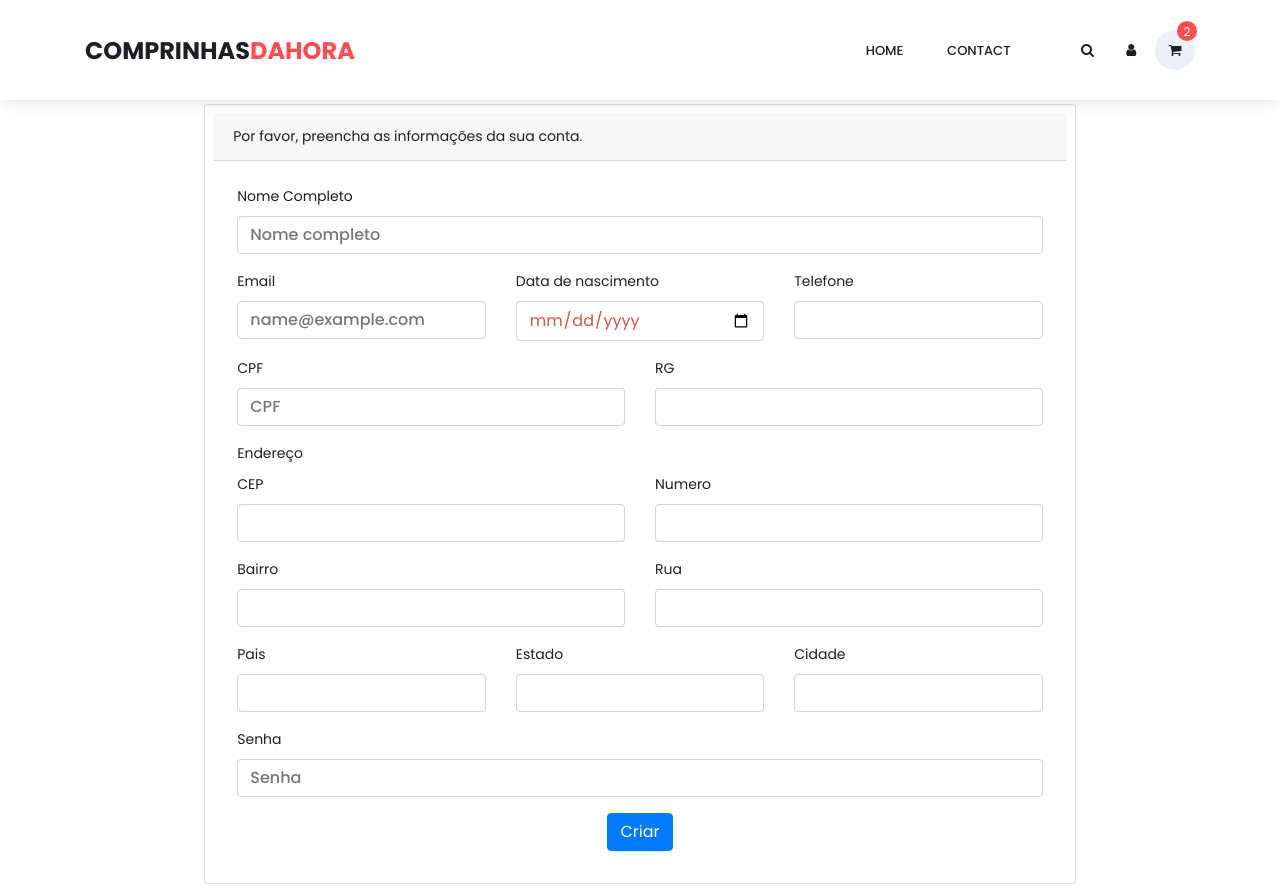
After one commit to wbs2A/CarrinhoDeComprasLPC, a PHP site: page /views/registrar.php in a window 1280 px wide. The commit adds this page. Run offline with PHP 8.4, Linux system fonts and the light colour scheme; data comes from the database, SQL or seed files in the repository; both versions use the stored data as it was before the commit; some libraries are stand-ins or nearby versions.

Commit message:
adição de login

```diff
--- a/js/app.js
+++ b/js/app.js
@@ -1,7 +1,9 @@
 
 
-(function renderOnScreen(ctxt) {
-$.get('controller.php',function (data) {
-    document.getElementById("produto").innerHTML=data;
-});
+(function renderOnScreen() {
+    $.get('controller.php?produto',function (data) {
+        if(document.querySelector('#produto')){
+            document.getElementById("produto").innerHTML=data;
+        }
+    });
 })();
--- a/styles/main_styles.css
+++ b/styles/main_styles.css
@@ -775,7 +775,6 @@ section
 	color: #232530;
 	border-bottom: solid 1px #dddddd;
 	font-size: 13px;
-	text-transform: uppercase;
 	-webkit-transition: opacity 0.3s ease;
 	-moz-transition: opacity 0.3s ease;
 	-ms-transition: opacity 0.3s ease;
@@ -1687,3 +1686,14 @@ section
 {
 	color: #fe4c50;
 }
+
+
+
+
+
+
+
+/*novo */
+.criar{
+	height: auto !important;
+}
--- a/views/controller.php
+++ b/views/controller.php
@@ -1,7 +1,40 @@
 <?php
+session_start();
 if ($_SERVER["REQUEST_METHOD"] == "GET") {
-	include_once('../model/App/ModelProduto.php');
-	$produto=new ModelProduto();
-	$t=$produto->retorneTodosProdutosGrid();
-	echo $t;
+	$ac=explode("?", urldecode($_SERVER["REQUEST_URI"]));
+	switch ($ac[1]) {
+		case 'produto':
+			include_once('../model/App/ModelProduto.php');
+			$produto=new ModelProduto();
+			$t=$produto->retorneTodosProdutosGrid();
+			echo $t;
+			break;
+		case 'logout':
+			if (isset($_SESSION["user"])) {
+				unset($_SESSION['user']);
+			}
+			header("Location: index.php");
+			break;
+		default:
+			break;
+	}
+}else if ($_SERVER["REQUEST_METHOD"] == "POST") {
+	$ac=explode("?", urldecode($_SERVER["REQUEST_URI"]));
+	switch ($ac[1]) {
+		case 'login':
+			include_once('../model/App/ModelUser.php');
+			$user=new ModelUser();
+			$t=$user->validaUser($_POST);
+			if (isset($t)) {
+				$_SESSION["user"]=$t;
+				header("Location: index.php");
+			}else{
+				unset($_SESSION['user']);
+				header("Location: login.php");
+			}
+
+			break;
+		default:
+			break;
+	}
 }
--- a/views/footer.php
+++ b/views/footer.php
@@ -7,5 +7,4 @@
 			<script src="../js/custom.js"></script>';
   		echo "</body>";
       echo "</html>";
-
 ?>
--- a/views/header.php
+++ b/views/header.php
@@ -15,5 +15,26 @@
 				<script src="../js/jquery-3.2.1.min.js"></script>
                 <script src="../js/app.js"></script>';
         echo "</head>";
-        echo "<body>";
+        echo '<body>';
+        session_start();
+		if (isset($_SESSION["user"])) {
+			$user=$_SESSION["user"];
+			echo'<script type="text/javascript">
+			    $("document").ready(function(){
+			    	t=$(`#navUserTopo`).parent();
+			    	$(`#navUserTopo`).remove();
+			    	t2=$(`#navUserTopo`).parent();
+			    	$(`#navUserTopo`).remove();
+			    	$(t).prepend(`<span id="navUserTopo">'.$user->NomeComp.'</span>`);
+			    	$(t2).prepend(`<span id="navUserTopo">'.$user->NomeComp.'</span>`);
+			    	$(`a#navUserBase`).each(function( index ) {
+					  $(this).attr(`href`,`perfil.php`);
+					  $(this).text(`Perfil`);
+					});
+			    	$(t).append(`<a href="controller.php?logout"><span  class="col-4">Sair</span></a>`);
+			    	$(t2).append(`<a href="controller.php?logout"><span  class="col-4">Sair</span></a>`);
+			    });
+			</script>';
+		}
+
 ?>
--- a/views/navbar.php
+++ b/views/navbar.php
@@ -29,8 +29,8 @@ echo '
                                       <i class="fa fa-user" aria-hidden="true"></i>
                                     </a>
                                     <div class="dropdown-menu" aria-labelledby="navbarDropdown">
-                                      <a class="dropdown-item row" href="#"><i class="fa m-1 fa-sign-in" aria-hidden="true"></i>Sign In</a>
-                                      <a class="dropdown-item row" href="#"><i class="fa m-1 fa-user-plus" aria-hidden="true"></i>Register</a>
+                                        <a id="navUserTopo" class="dropdown-item row p-0 m-0" href="login.php"><i class="fa m-2 fa-sign-in" aria-hidden="true"></i>Sign In</a>
+                                        <a id="navUserBase" class="dropdown-item row p-0 m-0" href="registrar.php"><i class="fa m-2 fa-user-plus" aria-hidden="true"></i>Register</a>
                                     </div>
                                   </li>
 
@@ -58,44 +58,15 @@ echo '
         <div class="hamburger_menu_content text-right">
             <ul class="menu_top_nav">
                 <li class="menu_item has-children">
-                    <a href="#">
-    usd
-                        <i class="fa fa-angle-down"></i>
-                    </a>
+                    <a href="#"><i class="fa fa-user" aria-hidden="true"></i><i class="fa fa-angle-down"></i></a>
                     <ul class="menu_selection">
-                        <li><a href="#">cad</a></li>
-                        <li><a href="#">aud</a></li>
-                        <li><a href="#">eur</a></li>
-                        <li><a href="#">gbp</a></li>
-                    </ul>
-                </li>
-                <li class="menu_item has-children">
-                    <a href="#">
-    English
-                        <i class="fa fa-angle-down"></i>
-                    </a>
-                    <ul class="menu_selection">
-                        <li><a href="#">French</a></li>
-                        <li><a href="#">Italian</a></li>
-                        <li><a href="#">German</a></li>
-                        <li><a href="#">Spanish</a></li>
-                    </ul>
-                </li>
-                <li class="menu_item has-children">
-                    <a href="#">
-    My Account
-<i class="fa fa-angle-down"></i>
-                    </a>
-                    <ul class="menu_selection">
-                        <li><a href="#"><i class="fa fa-sign-in" aria-hidden="true"></i>Sign In</a></li>
-                        <li><a href="#"><i class="fa fa-user-plus" aria-hidden="true"></i>Register</a></li>
+                        <li>
+                            <a id="navUserTopo" class="dropdown-item row p-0 m-0" href="login.php"><i class="fa m-2 fa-sign-in" aria-hidden="true"></i>Sign In</a>
+                            <a id="navUserBase" class="" href="registrar.php"><i class="fa m-2 fa-user-plus" aria-hidden="true"></i>Register</a>
+                        </li>
                     </ul>
                 </li>
                 <li class="menu_item"><a href="#">home</a></li>
-                <li class="menu_item"><a href="#">shop</a></li>
-                <li class="menu_item"><a href="#">promotion</a></li>
-                <li class="menu_item"><a href="#">pages</a></li>
-                <li class="menu_item"><a href="#">blog</a></li>
                 <li class="menu_item"><a href="#">contact</a></li>
             </ul>
         </div>
--- /dev/null
+++ b/views/registrar.php
@@ -0,0 +1,93 @@
+<?php
+include 'header.php';
+include 'navbar.php'
+?>
+<div class="container main_slider criar p-1">
+				<div class="row justify-content-center ">
+				    <div class="card col-10 col-lg-9 p-2">
+				    	<div class="card-header ">
+						    Por favor, preencha as informações da sua conta.
+						</div>
+						<div class="p-2 m-3">
+							<form  action="controller.php?criar" method="post">
+						        <div class="row">
+						          	<div class="col-md-12 mb-3">
+							          	<label for="nome">Nome Completo</label>
+							            <input type="text" class="form-control" name="nome" id="nome" placeholder="Nome completo">
+							        </div>
+						        </div>
+						        <div class="row">
+						          <div class="col-md-4 mb-3">
+								    <label for="email">Email</label>
+								    <input type="email" class="form-control" id="email" name="email" placeholder="name@example.com">
+								  </div>
+								  <div class="col-md-4 mb-3">
+								    <label for="nascimento">Data de nascimento</label>
+								    <input type="date" class="form-control" id="nascimento" name="nascimento" placeholder="">
+								  </div>
+						          <div class="col-md-4 mb-3">
+								    <label for="telefone">Telefone</label>
+								    <input type="tel" class="form-control" id="telefone" name="telefone" placeholder="">
+								  </div>
+						        </div>
+								<div class="row">
+						          <div class="col-md-6 mb-3">
+						            <label for="cpf">CPF</label>
+						            <input type="number" class="form-control" id="cpf" name="cpf" placeholder="CPF" value="" required>
+						          </div>
+						          <div class="col-md-6 mb-3">
+						            <label for="rg">RG</label>
+						            <input type="text" class="form-control" name="rg" id="rg" placeholder="" value="" required="">
+						          </div>
+						        </div>
+						        <label >Endereço</label>
+						        <div class="row">
+								  <div class="col-md-6 mb-3">
+								    <label for="cep">CEP</label>
+								    <input type="text" class="form-control" id="cpe" name="cpe" placeholder="">
+								  </div>
+								  <div class="col-md-6 mb-3">
+								    <label for="numero">Numero</label>
+								    <input type="number" class="form-control" id="numero" name="numero" placeholder="">
+								  </div>
+						        </div>
+						        <div class="row">
+								  <div class="col-md-6 mb-3">
+								    <label for="bairro">Bairro</label>
+								    <input type="text" class="form-control" id="bairro" name="bairro" placeholder="">
+								  </div>
+								  <div class="col-md-6 mb-3">
+								    <label for="rua">Rua</label>
+								    <input type="number" class="form-control" id="rua" name="rua" placeholder="">
+								  </div>
+						        </div>
+						        <div class="row">
+								  <div class="col-md-4 mb-3">
+								    <label for="pais">Pais</label>
+								    <input type="text" class="form-control" id="pais" name="pais" placeholder="">
+								  </div>
+								  <div class="col-md-4 mb-3">
+								    <label for="estado">Estado</label>
+								    <input type="number" class="form-control" id="estado" name="estado" placeholder="">
+								  </div>
+								  <div class="col-md-4 mb-3">
+								    <label for="cidade">Cidade</label>
+								    <input type="text" class="form-control" id="cidade" name="cidade" placeholder="">
+								  </div>
+						        </div>
+							  	<div class="form-group">
+							  		<label for="senha">Senha</label>
+							    	<input type="password" max="6" required name="senha" id="senha" class="form-control" placeholder="Senha">
+							  	</div>
+
+							  	<div class="row justify-content-center">
+							  		<button type="submit" class="btn btn-primary col-auto">Criar</button>
+							  	</div>
+							</form>
+						</div>
+				    </div>
+				</div>
+
+<?php
+include 'footer.php';
+?>
```
Also changed, not shown: model/App/ModelUser.php (added, +33 -0 lines), views/login.php (added, +34 -0 lines), model/create.sql.
